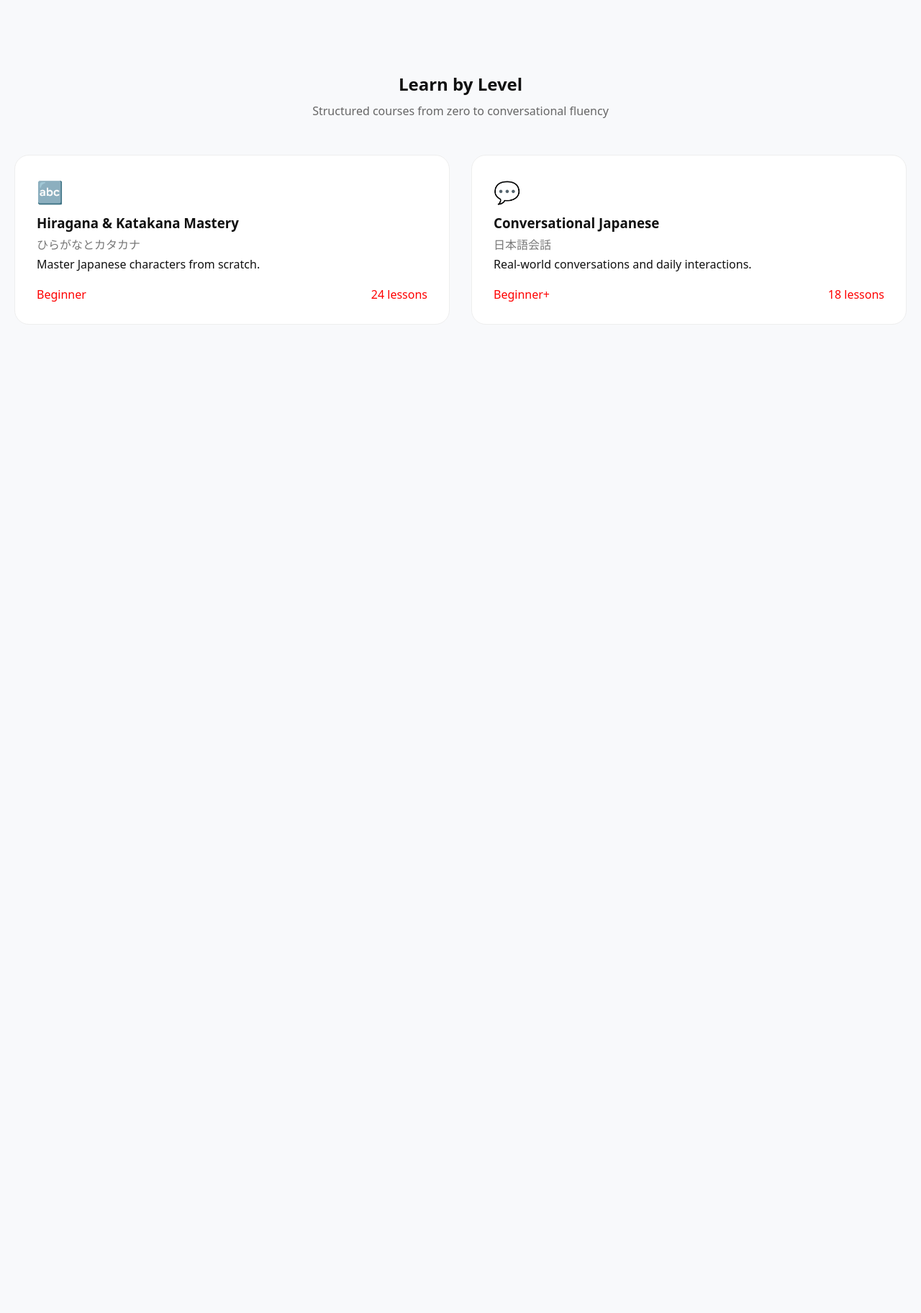
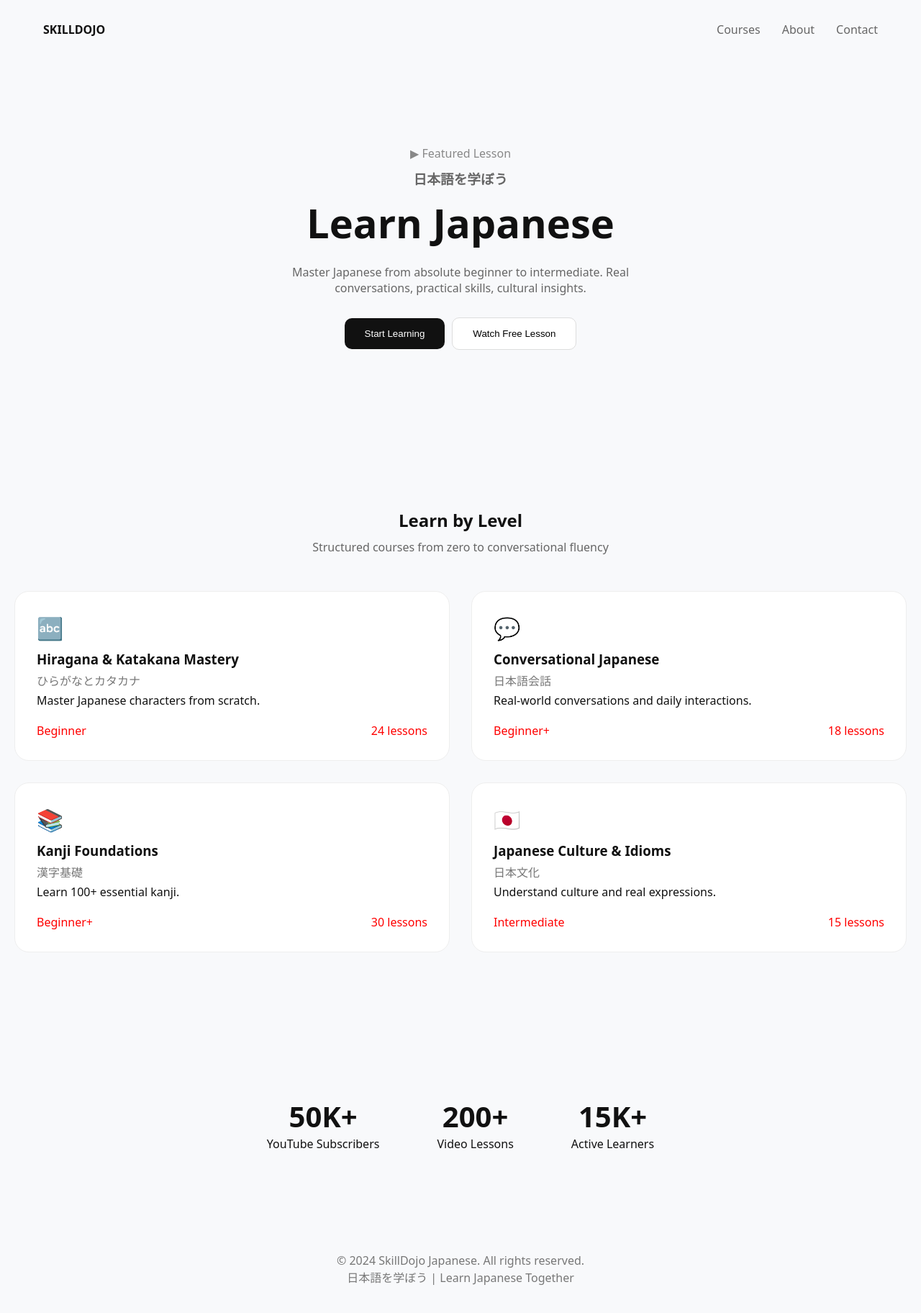
Before and after one commit to marufislam8924/skilldojo, a Next.js app: page / in a window 1280 px wide. Shown: the whole page at 72% size. Before the commit the page ends 800 px from the top, so only its background shows below. Built offline with nearby package versions, Linux system fonts and the light colour scheme.

Commit message:
Update page.js

```diff
--- a/app/page.js
+++ b/app/page.js
@@ -1,13 +1,42 @@
 "use client";
 
-import { useRouter } from "next/navigation";
-
 export default function Home() {
-  const router = useRouter();
-
   return (
     <main>
 
+      {/* NAV */}
+      <nav className="nav">
+        <div className="logo">SKILLDOJO</div>
+
+        <div className="links">
+          <a>Courses</a>
+          <a>About</a>
+          <a>Contact</a>
+        </div>
+      </nav>
+
+      {/* HERO */}
+      <section className="hero">
+
+        <p className="tag">▶ Featured Lesson</p>
+
+        <h3 className="jp">日本語を学ぼう</h3>
+
+        <h1>Learn Japanese</h1>
+
+        <p className="desc">
+          Master Japanese from absolute beginner to intermediate.
+          Real conversations, practical skills, cultural insights.
+        </p>
+
+        <div className="buttons">
+          <button className="primary">Start Learning</button>
+          <button className="secondary">Watch Free Lesson</button>
+        </div>
+
+      </section>
+
+      {/* LEVEL SECTION */}
       <section className="levels">
 
         <h2>Learn by Level</h2>
@@ -17,32 +46,47 @@ export default function Home() {
 
         <div className="cards">
 
-          {/* CLICKABLE CARD */}
-          <div
-            className="card clickable"
-            onClick={() => router.push("/course/hiragana")}
-          >
+          <div className="card">
             <div className="icon">🔤</div>
             <h3>Hiragana & Katakana Mastery</h3>
             <p className="jp">ひらがなとカタカナ</p>
             <p>Master Japanese characters from scratch.</p>
-
             <div className="bottom">
               <span className="level">Beginner</span>
               <span className="lessons">24 lessons</span>
             </div>
           </div>
 
-          {/* OTHER CARD */}
           <div className="card">
             <div className="icon">💬</div>
             <h3>Conversational Japanese</h3>
             <p className="jp">日本語会話</p>
             <p>Real-world conversations and daily interactions.</p>
-
             <div className="bottom">
               <span className="level">Beginner+</span>
               <span className="lessons">18 lessons</span>
+            </div>
+          </div>
+
+          <div className="card">
+            <div className="icon">📚</div>
+            <h3>Kanji Foundations</h3>
+            <p className="jp">漢字基礎</p>
+            <p>Learn 100+ essential kanji.</p>
+            <div className="bottom">
+              <span className="level">Beginner+</span>
+              <span className="lessons">30 lessons</span>
+            </div>
+          </div>
+
+          <div className="card">
+            <div className="icon">🇯🇵</div>
+            <h3>Japanese Culture & Idioms</h3>
+            <p className="jp">日本文化</p>
+            <p>Understand culture and real expressions.</p>
+            <div className="bottom">
+              <span className="level">Intermediate</span>
+              <span className="lessons">15 lessons</span>
             </div>
           </div>
 
@@ -50,6 +94,29 @@ export default function Home() {
 
       </section>
 
+      {/* STATS */}
+      <section className="stats">
+        <div>
+          <h1>50K+</h1>
+          <p>YouTube Subscribers</p>
+        </div>
+        <div>
+          <h1>200+</h1>
+          <p>Video Lessons</p>
+        </div>
+        <div>
+          <h1>15K+</h1>
+          <p>Active Learners</p>
+        </div>
+      </section>
+
+      {/* FOOTER */}
+      <footer className="footer">
+        © 2024 SkillDojo Japanese. All rights reserved.
+        <br />
+        日本語を学ぼう | Learn Japanese Together
+      </footer>
+
     </main>
   );
 }
```
